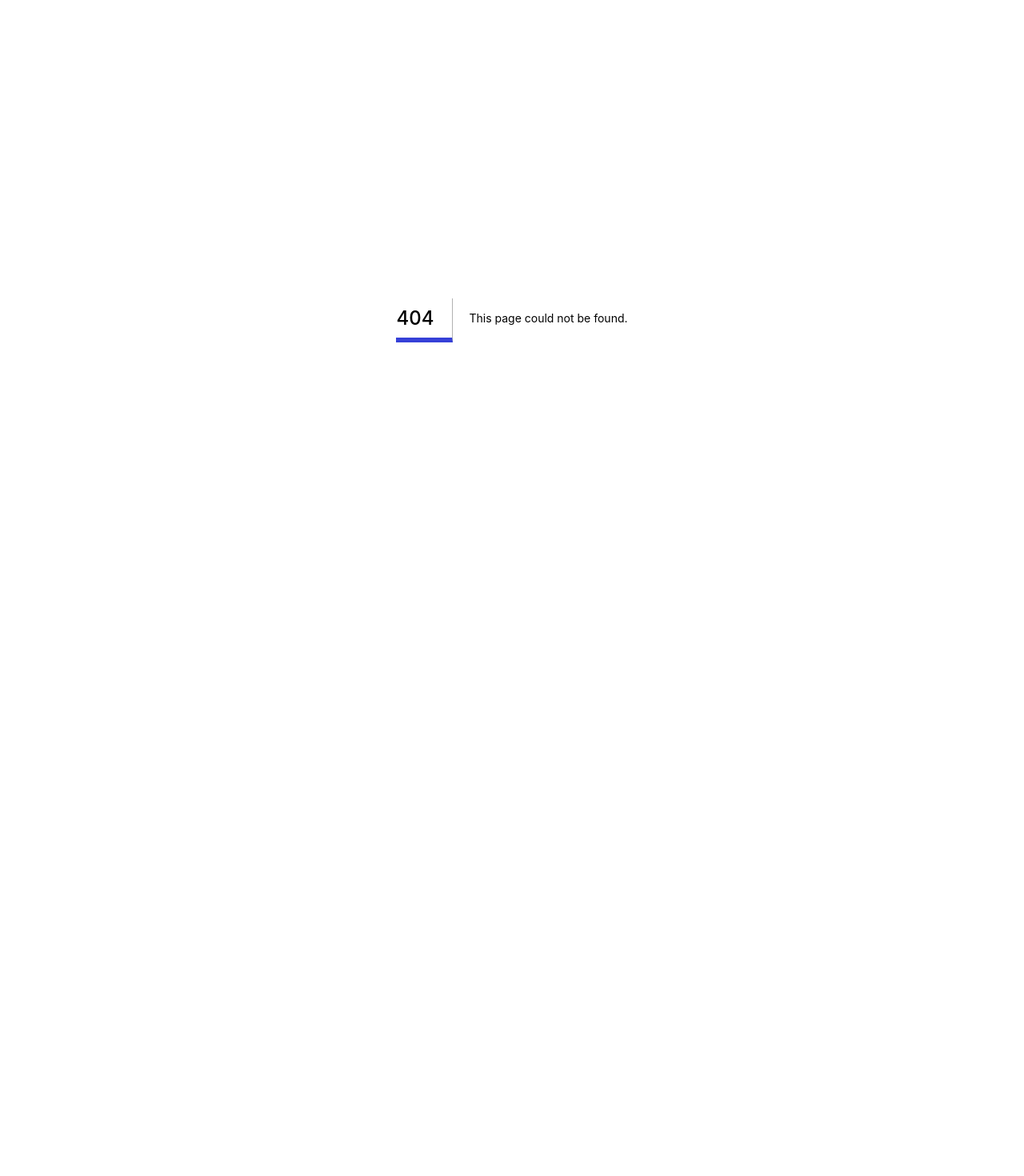
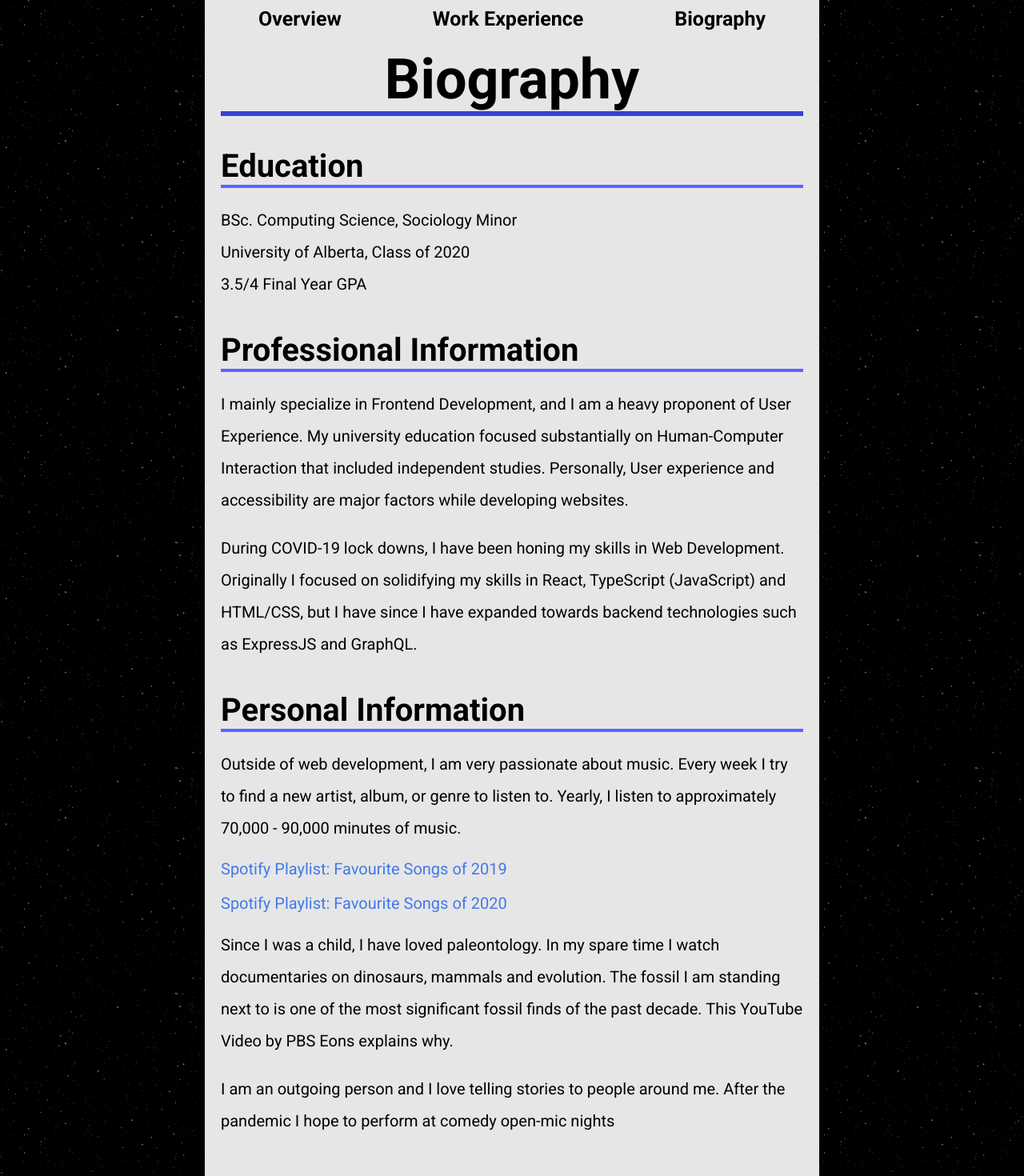
Before and after one commit to 100BC/C-V, a Next.js app: page /biography in a window 1280 px wide. Before the commit this address had no page. Shown: the top 1470 px of the page at 80% size. Before the commit the page ends 800 px from the top, so only its background shows below. Built offline with nearby package versions, Linux system fonts and the light colour scheme.

Commit message:
Add About and Styling

```diff
--- a/components/Header/index.tsx
+++ b/components/Header/index.tsx
@@ -28,7 +28,7 @@ const Header = () => {
         <Link href="/work-experience">
           <a title="Work Experience">Work Experience</a>
         </Link>
-        <Link href="/work-experience">
+        <Link href="/biography">
           <a title="Work Experience">Biography</a>
         </Link>
       </nav>
--- /dev/null
+++ b/pages/biography.tsx
@@ -0,0 +1,81 @@
+import React from 'react';
+
+import Layout from '@components/Layout';
+import styles from '@styles/about.module.scss';
+
+const Biography = () => {
+  return (
+    <Layout noIndex title="Otman Maowed | Biography">
+      <h1>Biography</h1>
+      <section className={styles.section}>
+        <h2>Education</h2>
+        <p>
+          BSc. Computing Science, Sociology Minor
+          <br />
+          University of Alberta, Class of 2020
+          <br />
+          3.5/4 Final Year GPA
+        </p>
+      </section>
+      <section className={styles.section}>
+        <h2>Professional Information</h2>
+        <p>
+          I mainly specialize in Frontend Development, and I am a heavy proponent of User
+          Experience. My university education focused substantially on Human-Computer Interaction
+          that included independent studies. Personally, User experience and accessibility are major
+          factors while developing websites.
+        </p>
+        <p>
+          During COVID-19 lock downs, I have been honing my skills in Web Development. Originally I
+          focused on solidifying my skills in React, TypeScript (JavaScript) and HTML/CSS, but I
+          have since I have expanded towards backend technologies such as ExpressJS and GraphQL.
+        </p>
+      </section>
+      <section className={styles.section}>
+        <h2>Personal Information</h2>
+        <p>
+          Outside of web development, I am very passionate about music. Every week I try to find a
+          new artist, album, or genre to listen to. Yearly, I listen to approximately 70,000 -
+          90,000 minutes of music.
+        </p>
+        <a
+          className={styles.spotifyLink}
+          rel="noopener noreferrer nofollow"
+          target="_blank"
+          href="https://open.spotify.com/playlist/1GPCQfyt6DaOUVicnUnuda?si=W9xo9KmBQh2ZZFE3sxrlZg"
+        >
+          Spotify Playlist: Favourite Songs of 2019
+        </a>
+        <a
+          className={styles.spotifyLink}
+          rel="noopener noreferrer nofollow"
+          target="_blank"
+          href="https://open.spotify.com/playlist/0Bfqb3R1cIYa7KRaSxRD9r?si=oRX-0u7qRZ6Io5Llq3nzlg"
+        >
+          Spotify Playlist: Favourite Songs of 2020
+        </a>
+
+        <p>
+          Since I was a child, I have loved paleontology. In my spare time I watch documentaries on
+          dinosaurs, mammals and evolution. The fossil I am standing next to is one of the most
+          significant fossil finds of the past decade.{' '}
+          <a
+            href="https://www.youtube.com/watch?v=a-UZXBF63z4"
+            rel="noopener noreferrer nofollow"
+            target="_blank"
+            className={styles.link}
+            title="PBS Eons: The Dinosaur Who Was Buried at Sea"
+          >
+            This YouTube Video by PBS Eons explains why.
+          </a>
+        </p>
+        <p>
+          I am an outgoing person and I love telling stories to people around me. After the pandemic
+          I hope to perform at comedy open-mic nights
+        </p>
+      </section>
+    </Layout>
+  );
+};
+
+export default Biography;
--- a/pages/index.tsx
+++ b/pages/index.tsx
@@ -101,7 +101,7 @@ const Home = () => {
         <h2>My Work</h2>
         <hr />
         <Link href="/work-experience">
-          <a className={styles.readMore}>Read More about my work experience</a>
+          <a className={styles.readMore}>Read more about my work experience</a>
         </Link>
         <ul className={styles.work}>
           <li>
--- a/pages/work-experience.tsx
+++ b/pages/work-experience.tsx
@@ -12,7 +12,6 @@ const WorkExperiencePage = () => {
   return (
     <Layout noIndex title="Otman Maowed | Work Experience">
       <h1>Work Experience</h1>
-      <section>
       <nav className={styles.nav}>
         <button
           onClick={() => setFilter(0)}
@@ -36,6 +35,7 @@ const WorkExperiencePage = () => {
           University Projects
         </button>
       </nav>
+      <section>
         {filter === 0 && <WorkExperience />}
         {filter === 1 && <PersonalProjects />}
         {filter === 2 && <UniProjects />}
--- a/styles/_config.scss
+++ b/styles/_config.scss
@@ -51,6 +51,14 @@ h1 {
   font-size: 7rem;
 }
 
+p {
+  width: 100%;
+  margin: 2rem 0;
+  font-size: 2rem;
+  line-height: 4rem;
+  white-space: pre-wrap;
+}
+
 hr {
   width: 100%;
   max-width: 400px;
@@ -74,6 +82,7 @@ main {
 section,
 form {
   width: 100%;
+  margin-top: 4rem;
 }
 
 a {
--- a/styles/_variables.scss
+++ b/styles/_variables.scss
@@ -17,5 +17,17 @@ $blue-400: #3641d8;
 $blue-300: #5964ff;
 
 /* TEMPLATES */
+%section-page-template {
+  text-align: start;
+
+  &:last-child {
+    padding: 0;
+  }
+
+  > h2 {
+    border-bottom: 4px solid $blue-300;
+    font-size: 4rem;
+  }
+}
 
 /* MIXINS */
--- /dev/null
+++ b/styles/pageStyles/about.module.scss
@@ -0,0 +1,16 @@
+@use '~styles/variables' as *;
+
+.section {
+  @extend %section-page-template;
+
+  > a {
+    display: block;
+    margin: 2rem 0;
+    color: $blue-200;
+    font-size: 2rem;
+
+    &:hover {
+      text-shadow: 0 0 1px $blue-400;
+    }
+  }
+}
```
Also changed, not shown: components/TechStackItem/styles.module.scss (+6 -1 lines), components/WorkExperience/styles.module.scss (+1 -10 lines), styles/pageStyles/home.module.scss (+1 -11 lines). Lines whose indentation alone changed are shown as unchanged.
